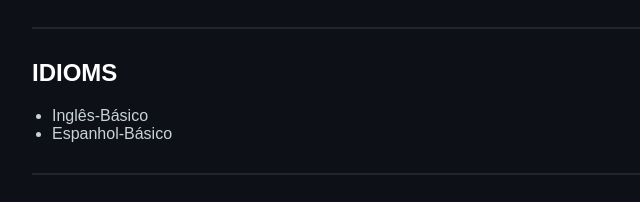
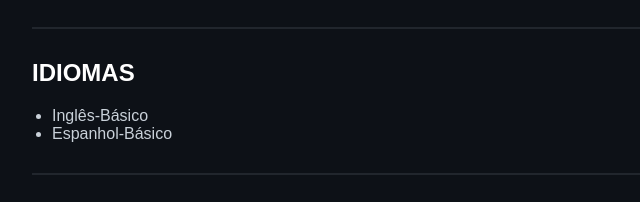
Before and after one commit to phsantos06/phsantos06.github.io, a plain HTML site: page index.html in a window 1280 px wide. Shown: the part 2091-2293 px from the top of the page, 158-798 px from the left. Drawn offline with Linux system fonts and the light colour scheme.

```diff
--- a/index.html
+++ b/index.html
@@ -189,7 +189,7 @@
     </ul>
         <!--IDIOMAS-->
     <hr>
-        <h2>IDIOMS</h2>
+        <h2>IDIOMAS</h2>
         <ul>
             <li>Inglês-Básico</li>
             <li>Espanhol-Básico</li>
```
